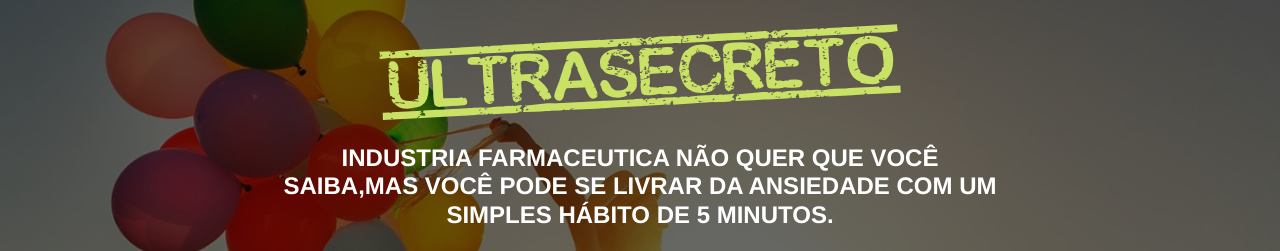
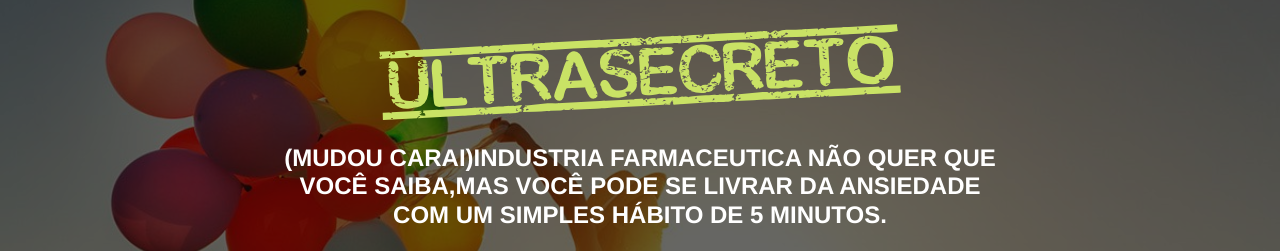
Before and after one commit to EvolveAds/MetodoAnsiedadecomentarios, a plain HTML site: page index.html in a window 1280 px wide. Shown: the top 251 px of the page. Drawn offline with nearby package versions, Linux system fonts and the light colour scheme; grey boxes are pictures that could not be loaded.

Commit message:
Update index.html

```diff
--- a/index.html
+++ b/index.html
@@ -40,7 +40,7 @@
             <img class="img-fluid" src="./assets/img/ultrasecreto.svg">
 
             <!-- Headline -->
-            <h4 class="my-4"><b>INDUSTRIA FARMACEUTICA NÃO QUER QUE VOCÊ SAIBA,MAS VOCÊ PODE SE LIVRAR DA ANSIEDADE COM UM SIMPLES HÁBITO DE 5 MINUTOS.</b></h4>
+            <h4 class="my-4"><b>(MUDOU CARAI)INDUSTRIA FARMACEUTICA NÃO QUER QUE VOCÊ SAIBA,MAS VOCÊ PODE SE LIVRAR DA ANSIEDADE COM UM SIMPLES HÁBITO DE 5 MINUTOS.</b></h4>
 
             <!-- VSL -->
             <div style="position:relative;padding-top:56.25%;"><iframe id="panda-3dcfd39f-16c6-4579-b859-17760754bdb2" src="https://player-vz-f48dd8f4-64c.tv.pandavideo.com.br/embed/?v=3dcfd39f-16c6-4579-b859-17760754bdb2" style="border:none;position:absolute;top:0;left:0;" allow="accelerometer;gyroscope;autoplay;encrypted-media;picture-in-picture" allowfullscreen=true width="100%" height="100%"></iframe></div>
```
